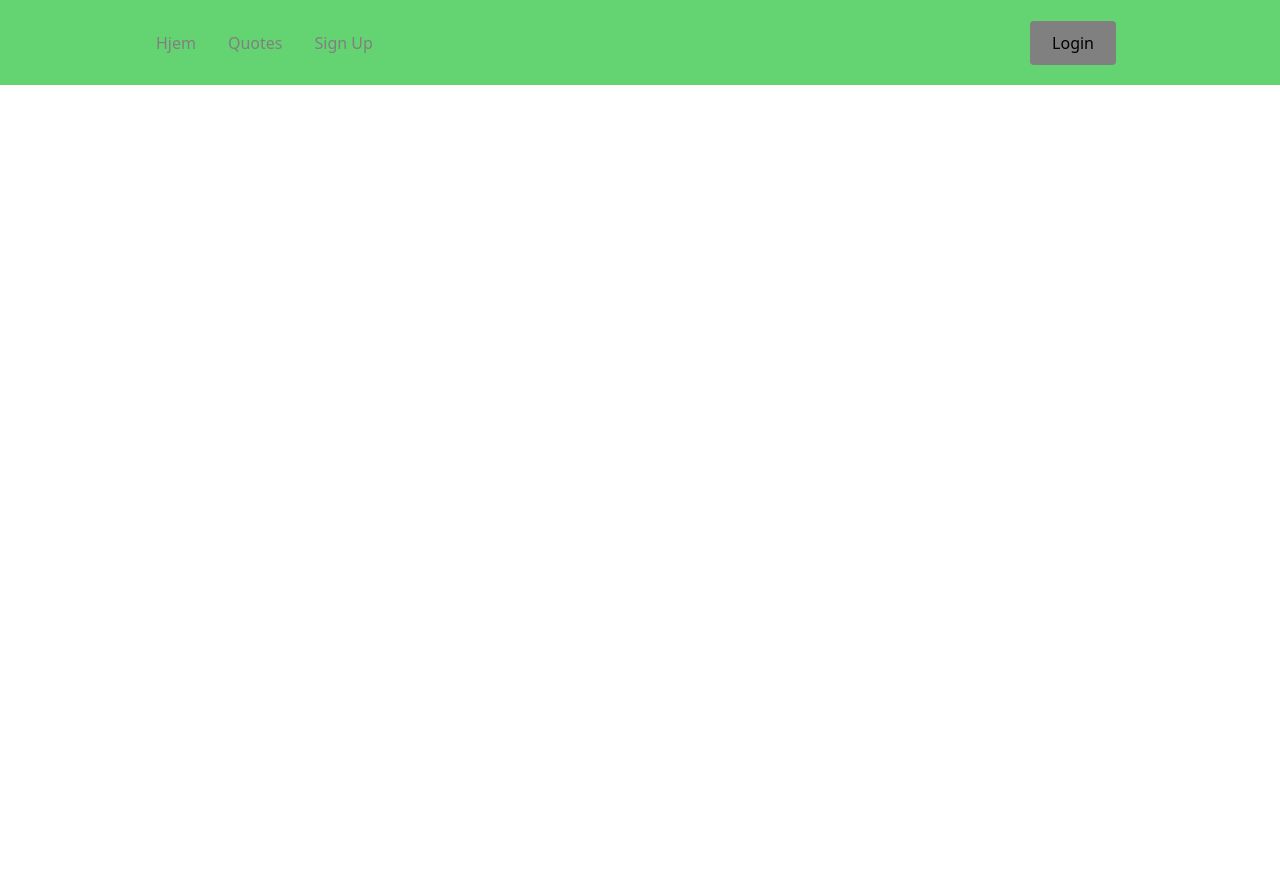
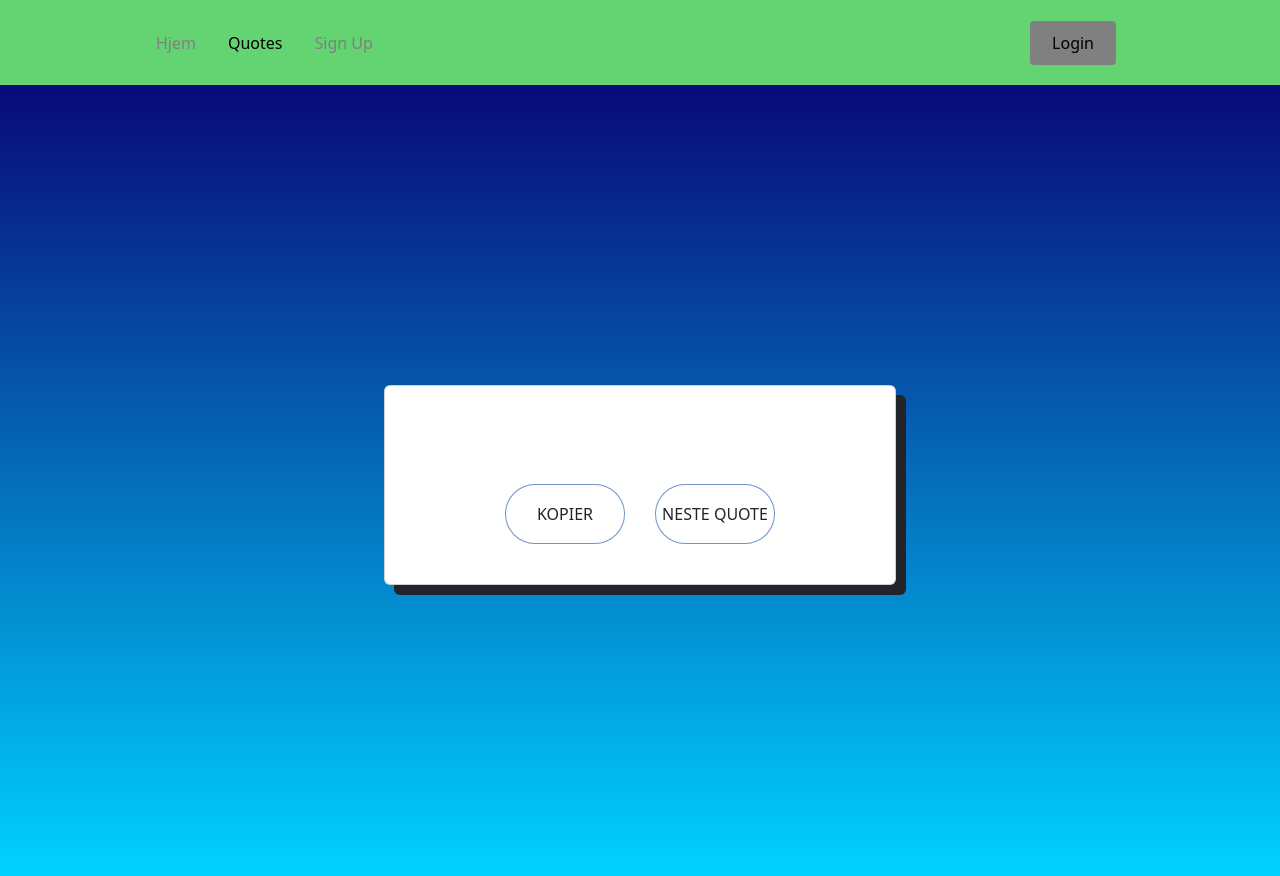
Before and after one commit to StefanGoThuen/Navbar, a React (Create React App) app: page /quote in a window 1280 px wide. Shown: the top 876 px of the page. Before the commit the page ends 800 px from the top, so only its background shows below. Built offline with nearby package versions, Linux system fonts and the light colour scheme; no server answers.

Commit message:
Byttet navn fra about til quote

```diff
--- a/src/App.js
+++ b/src/App.js
@@ -2,7 +2,7 @@ import React from "react";
 import Navbar from "./components/Navbar";
 import { Routes, Route } from "react-router-dom";
 import Home from "./pages";
-import About from "./pages/about";
+import Quote from "./pages/quote";
 import Events from "./pages/events";
 import AnnualReport from "./pages/annual";
 import Teams from "./pages/team";
@@ -18,7 +18,7 @@ function App() {
 
       <Routes>
         <Route path="/" element={<Home />} />
-        <Route path="/about" element={<About />} />
+        <Route path="/quote" element={<Quote />} />
         <Route path="/events" element={<Events />} />
         <Route path="/annual" element={<AnnualReport />} />
         <Route path="/team" element={<Teams />} />
--- a/src/components/Navbar/index.js
+++ b/src/components/Navbar/index.js
@@ -16,7 +16,7 @@ const Navbar = () => {
 
         <NavMenu>
           <NavLink to="/ ">Hjem</NavLink>
-          <NavLink to="/about">Quotes</NavLink>
+          <NavLink to="/quote">Quotes</NavLink>
           {/* <NavLink to="/events" activeStyle>
             Events
           </NavLink>
--- a/src/pages/about.js
+++ b/src/pages/quote.js
@@ -1,7 +1,7 @@
 import { useState, useEffect } from 'react';
 import'./styles.css';
 
-const About = () => {
+const Quote = () => {
   const [quote, setQuote] = useState('');
   const [author, setAuthor] = useState('');
   const [copied, setCopied] = useState(false);
@@ -65,4 +65,4 @@ const About = () => {
   );
 };
 
-export default About;
+export default Quote;
```
